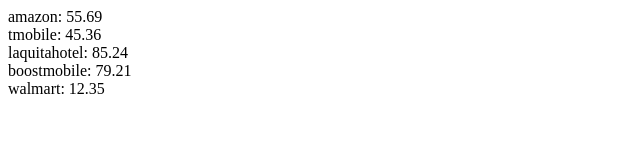
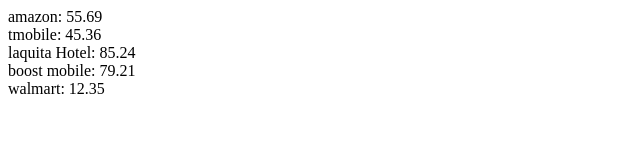
Before and after one commit to najarimeans/najarimeans.github.io, a plain HTML site: page StockVariables.html in a window 1280 px wide. Shown: the full height of the page, 0-640 px from the left. Drawn offline with Linux system fonts and the light colour scheme.

Commit message:
Update StockVariables.html

```diff
--- a/StockVariables.html
+++ b/StockVariables.html
@@ -21,8 +21,8 @@
   <script>
 document.write("amazon: " + amazon + "<br>");
 document.write("tmobile: " + tmobile + "<br>");
-document.write("laquitahotel: " + laquitahotel+ "<br>");
-document.write("boostmobile: " + boostmobile+ "<br>");
+document.write("laquita Hotel: " + laquitahotel + "<br>");
+document.write("boost mobile: " + boostmobile + "<br>");
 document.write("walmart: " + walmart + "<br>");
   </script>
   </body>
```
